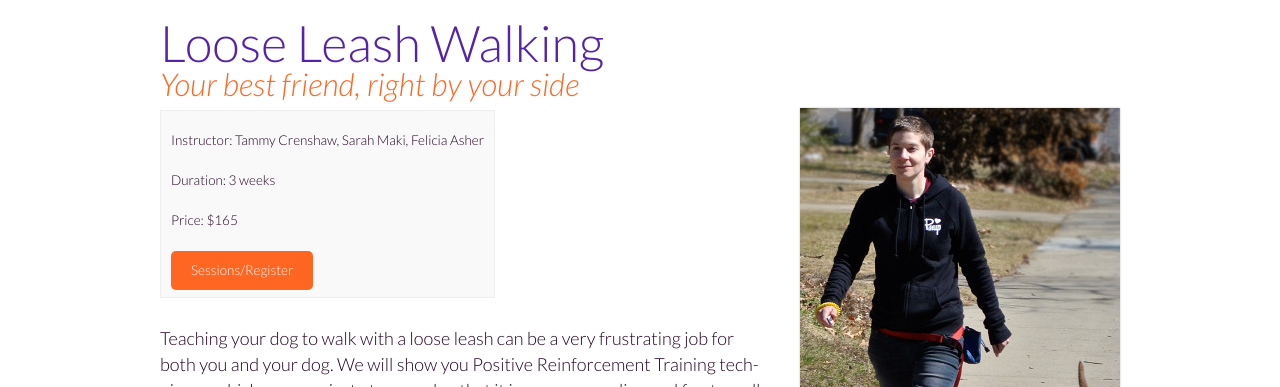
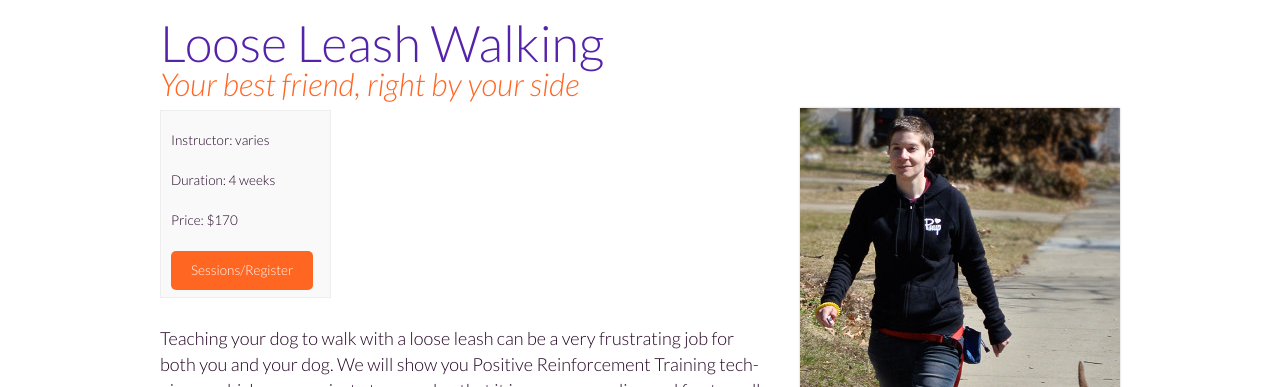
Before and after one commit to fidodogtraining/fidodogtraining.github.io, a Jekyll site: the page built from _classes/mini-courses/loose-leash-walking.md, in a window 1280 px wide. Shown: the part 214-601 px from the top of the page. Built offline with Jekyll 4.4.1, drawn with Linux system fonts in a browser that asks for light colours.

Commit message:
Update loose-leash-walking.md

```diff
--- a/_classes/mini-courses/loose-leash-walking.md
+++ b/_classes/mini-courses/loose-leash-walking.md
@@ -1,10 +1,10 @@
 ---
 title: Loose Leash Walking
 tagline: "Your best friend, right by your side"
-trainer: Tammy Crenshaw, Sarah Maki, Felicia Asher
+trainer: varies
 image: llw.jpg
-duration: "3 weeks"
-price: "$165"
+duration: "4 weeks"
+price: "$170"
 square: "https://squareup.com/market/FidoPersonalDogTraining/loose-leash-walking-llw-web"
 ---
 Teaching your dog to walk with a loose leash can be a very frustrating job for
```
